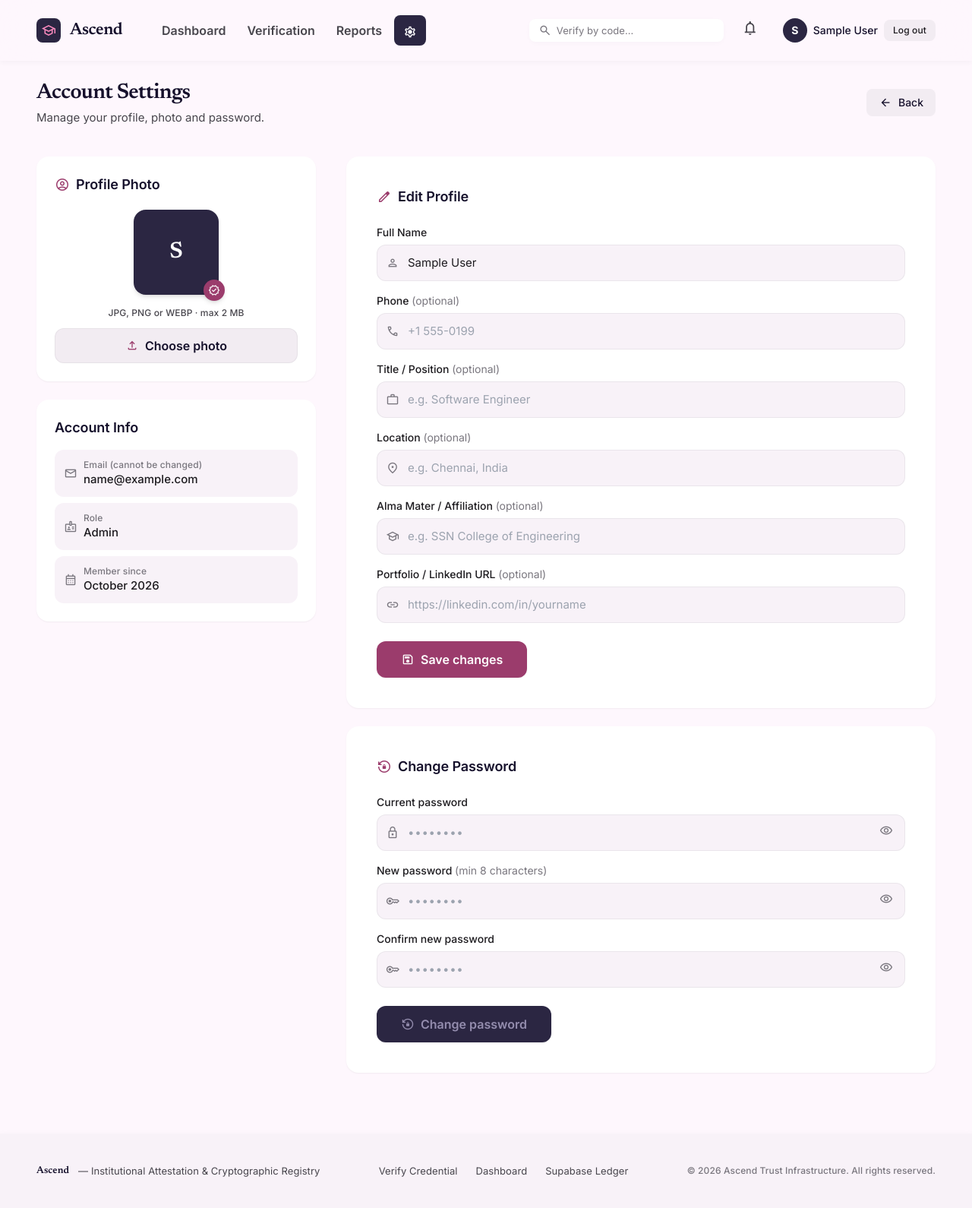
After one commit to manya512/Ascend, a Flask app: page /settings in a window 1280 px wide. The commit adds this page. Shown: the whole page at 76% size. Run offline with Flask 3, Linux system fonts and the light colour scheme; the visitor is signed in with stand-in values (Sample User, id 1); some libraries are stand-ins or nearby versions.

Commit message:
feat(profile): add profile settings, password change and photo upload

```diff
--- a/myapp/app.py
+++ b/myapp/app.py
@@ -1,8 +1,9 @@
 import qrcode
 import io
 import base64
-from flask import Flask, render_template, redirect, url_for, request, flash
+from flask import Flask, render_template, redirect, url_for, request, flash, Response, make_response
 from flask_login import LoginManager, login_user, logout_user, login_required, current_user
+from PIL import Image
 
 from config import Config
 from models import db, User, Certificate, IssuedCertificate, Notification
@@ -261,6 +262,119 @@ def update_profile():
     db.session.commit()
     flash('Profile updated successfully!')
     return redirect(url_for('dashboard'))
+
+
+# ── Settings (all roles) ────────────────────────────────────────────────────
+
+@app.route('/settings', methods=['GET', 'POST'])
+@login_required
+def settings():
+    if request.method == 'POST':
+        # Profile fields
+        name = request.form.get('name', '').strip()
+        if name:
+            current_user.name = name
+        current_user.phone = request.form.get('phone', '').strip() or None
+        current_user.job_title = request.form.get('job_title', '').strip() or None
+        current_user.location = request.form.get('location', '').strip() or None
+        current_user.alumni = request.form.get('alumni', '').strip() or None
+        current_user.portfolio_url = request.form.get('portfolio_url', '').strip() or None
+        current_user.is_profile_setup = True
+        db.session.commit()
+        flash('Profile updated successfully!')
+        return redirect(url_for('settings'))
+    return render_template('settings.html', user=current_user)
+
+
+@app.route('/settings/change-password', methods=['POST'])
+@login_required
+def change_password():
+    current_pw = request.form.get('current_password', '')
+    new_pw = request.form.get('new_password', '')
+    confirm_pw = request.form.get('confirm_password', '')
+
+    if not current_user.check_password(current_pw):
+        flash('Current password is incorrect.')
+        return redirect(url_for('settings'))
+    if len(new_pw) < 8:
+        flash('New password must be at least 8 characters.')
+        return redirect(url_for('settings'))
+    if new_pw != confirm_pw:
+        flash('New passwords do not match.')
+        return redirect(url_for('settings'))
+
+    current_user.set_password(new_pw)
+    db.session.commit()
+    flash('Password changed successfully!')
+    return redirect(url_for('settings'))
+
+
+@app.route('/settings/photo', methods=['POST'])
+@login_required
+def upload_photo():
+    file = request.files.get('photo')
+    if not file or file.filename == '':
+        flash('No file selected.')
+        return redirect(url_for('settings'))
+
+    ALLOWED_MIMETYPES = {'image/jpeg', 'image/png', 'image/webp'}
+    # Read into memory first to check size
+    data = file.read()
+    if len(data) > 2 * 1024 * 1024:
+        flash('File is too large. Maximum size is 2 MB.')
+        return redirect(url_for('settings'))
+
+    # Detect mimetype via Pillow
+    try:
+        img = Image.open(io.BytesIO(data))
+        fmt = img.format  # 'JPEG', 'PNG', 'WEBP'
+        mime_map = {'JPEG': 'image/jpeg', 'PNG': 'image/png', 'WEBP': 'image/webp'}
+        mimetype = mime_map.get(fmt)
+        if not mimetype:
+            flash('Only JPG, PNG, and WEBP images are accepted.')
+            return redirect(url_for('settings'))
+
+        # Crop to square then resize to 256x256
+        w, h = img.size
+        min_dim = min(w, h)
+        left = (w - min_dim) // 2
+        top = (h - min_dim) // 2
+        img = img.crop((left, top, left + min_dim, top + min_dim))
+        img = img.resize((256, 256), Image.LANCZOS)
+        img = img.convert('RGB')  # normalise WEBP/PNG with alpha
+        mimetype = 'image/jpeg'   # always save as JPEG to save space
+
+        buf = io.BytesIO()
+        img.save(buf, format='JPEG', quality=88)
+        current_user.profile_photo = buf.getvalue()
+        current_user.profile_photo_mimetype = 'image/jpeg'
+        db.session.commit()
+        flash('Profile photo updated!')
+    except Exception as e:
+        flash(f'Could not process image: {e}')
+
+    return redirect(url_for('settings'))
+
+
+@app.route('/settings/photo/remove', methods=['POST'])
+@login_required
+def remove_photo():
+    current_user.profile_photo = None
+    current_user.profile_photo_mimetype = None
+    db.session.commit()
+    flash('Profile photo removed.')
+    return redirect(url_for('settings'))
+
+
+@app.route('/profile-photo/<int:user_id>')
+def serve_profile_photo(user_id):
+    user = User.query.get_or_404(user_id)
+    if not user.profile_photo:
+        return redirect(url_for('static', filename='default_avatar.png'))
+    resp = make_response(user.profile_photo)
+    resp.headers['Content-Type'] = user.profile_photo_mimetype or 'image/jpeg'
+    resp.headers['Cache-Control'] = 'public, max-age=300'
+    return resp
 
 
 @app.route('/certificates/<int:issued_id>/claim', methods=['POST'])
--- a/myapp/models.py
+++ b/myapp/models.py
@@ -22,6 +22,8 @@ class User(db.Model, UserMixin):
     portfolio_url = db.Column(db.String(200))
     is_profile_setup = db.Column(db.Boolean, default=False)
     institution_id = db.Column(db.Integer, db.ForeignKey('users.id'), nullable=True)
+    profile_photo = db.Column(db.LargeBinary, nullable=True)
+    profile_photo_mimetype = db.Column(db.String(50), nullable=True)
 
     def set_password(self, password):
         self.password_hash = generate_password_hash(password)
--- a/myapp/templates/base.html
+++ b/myapp/templates/base.html
@@ -129,6 +129,10 @@
           {% if current_user.role in ['admin', 'institution', 'staff'] %}
           <a class="px-space-sm py-2 rounded-lg font-title-md text-title-md {% if request.endpoint == 'reports' %}bg-primary-container text-on-primary{% else %}text-on-surface-variant hover:bg-surface-container-high hover:text-on-surface{% endif %} transition-colors" href="{{ url_for('reports') }}">Reports</a>
           {% endif %}
+
+          <a class="px-space-sm py-2 rounded-lg font-title-md text-title-md {% if request.endpoint == 'settings' %}bg-primary-container text-on-primary{% else %}text-on-surface-variant hover:bg-surface-container-high hover:text-on-surface{% endif %} transition-colors" href="{{ url_for('settings') }}">
+            <span class="material-symbols-outlined text-[18px] align-middle">settings</span>
+          </a>
         </nav>
         {% endif %}
       </div>
@@ -146,6 +150,18 @@
         </a>
 
         <div class="flex items-center gap-2 pl-space-xs">
+          <!-- Photo avatar or initial letter -->
+          <a href="{{ url_for('settings') }}" class="flex-shrink-0 text-decoration-none" title="Settings">
+            {% if current_user.profile_photo %}
+              <img src="{{ url_for('serve_profile_photo', user_id=current_user.id) }}"
+                   alt="{{ current_user.name }}"
+                   class="w-8 h-8 rounded-full object-cover border border-outline-variant/40 shadow-sm">
+            {% else %}
+              <div class="w-8 h-8 rounded-full bg-primary-container flex items-center justify-center text-on-primary font-bold text-sm">
+                {{ current_user.name[:1]|upper }}
+              </div>
+            {% endif %}
+          </a>
           <span class="hidden md:inline font-label-md text-label-md font-medium text-primary">{{ current_user.name }}</span>
           <a href="{{ url_for('logout') }}" class="px-3 py-1.5 rounded-lg bg-surface-container hover:bg-surface-container-high text-on-surface font-label-sm text-label-sm transition-colors">Log out</a>
         </div>
--- /dev/null
+++ b/myapp/templates/settings.html
@@ -0,0 +1,287 @@
+{% extends "base.html" %}
+
+{% block title %}Settings — Ascend{% endblock %}
+
+{% block content %}
+<div class="flex flex-col w-full px-margin-mobile md:px-margin py-space-lg gap-space-xl pb-space-xl">
+
+  <!-- Page Header -->
+  <div class="flex flex-col sm:flex-row sm:items-center justify-between gap-space-md">
+    <div>
+      <h1 class="font-headline-md text-headline-md text-primary tracking-tight">Account Settings</h1>
+      <p class="font-body-md text-body-md text-on-surface-variant mt-1">Manage your profile, photo and password.</p>
+    </div>
+    <a href="{{ url_for('public_profile', user_id=user.id) if user.role == 'member' else url_for('dashboard') }}"
+       class="inline-flex items-center gap-2 px-4 py-2 rounded-lg bg-surface-container text-primary font-label-md text-label-md hover:bg-surface-container-high transition-colors text-decoration-none">
+      <span class="material-symbols-outlined text-[18px]">arrow_back</span>
+      <span>Back</span>
+    </a>
+  </div>
+
+  <div class="grid grid-cols-1 xl:grid-cols-3 gap-space-xl items-start">
+
+    <!-- LEFT: Photo + Identity -->
+    <div class="flex flex-col gap-space-lg">
+
+      <!-- Profile Photo Card -->
+      <section class="bg-surface-container-lowest rounded-2xl shadow-sm p-space-lg flex flex-col gap-space-md">
+        <div class="flex items-center gap-2 mb-1">
+          <span class="material-symbols-outlined text-secondary text-[20px]">account_circle</span>
+          <h2 class="font-title-lg text-title-lg text-primary">Profile Photo</h2>
+        </div>
+
+        <!-- Current avatar -->
+        <div class="flex flex-col items-center gap-space-md">
+          <div class="relative">
+            {% if user.profile_photo %}
+              <img src="{{ url_for('serve_profile_photo', user_id=user.id) }}"
+                   alt="Profile photo"
+                   class="w-28 h-28 rounded-2xl object-cover shadow-md border-2 border-outline-variant/30"
+                   id="photo-preview">
+            {% else %}
+              <div class="w-28 h-28 rounded-2xl bg-primary-container flex items-center justify-center text-white font-headline-lg font-bold text-3xl shadow-md" id="avatar-initial">
+                {{ user.name[:1]|upper }}
+              </div>
+              <img src="" alt="" class="w-28 h-28 rounded-2xl object-cover shadow-md border-2 border-outline-variant/30 hidden" id="photo-preview">
+            {% endif %}
+            <div class="absolute -bottom-2 -right-2 bg-secondary text-on-secondary w-7 h-7 rounded-full flex items-center justify-center shadow-md">
+              <span class="material-symbols-outlined text-[16px]">verified</span>
+            </div>
+          </div>
+
+          <!-- Upload form -->
+          <form action="{{ url_for('upload_photo') }}" method="POST" enctype="multipart/form-data" class="w-full flex flex-col gap-space-sm">
+            <label class="font-label-sm text-label-sm text-on-surface-variant text-center">JPG, PNG or WEBP · max 2 MB</label>
+            <label for="photo-input" class="w-full flex items-center justify-center gap-2 py-2.5 px-4 rounded-xl bg-surface-container hover:bg-surface-container-high text-primary font-title-md text-title-md cursor-pointer transition-colors border border-outline-variant/30">
+              <span class="material-symbols-outlined text-[18px] text-secondary">upload</span>
+              <span>Choose photo</span>
+            </label>
+            <input type="file" id="photo-input" name="photo" accept=".jpg,.jpeg,.png,.webp,image/jpeg,image/png,image/webp" class="sr-only" onchange="previewPhoto(this)">
+            <button type="submit" id="upload-btn" class="hidden w-full py-2.5 px-4 rounded-xl bg-secondary text-on-secondary font-title-md text-title-md hover:bg-on-secondary-container transition-colors flex items-center justify-center gap-2">
+              <span class="material-symbols-outlined text-[18px]">cloud_upload</span>
+              <span>Upload photo</span>
+            </button>
+          </form>
+
+          {% if user.profile_photo %}
+          <form action="{{ url_for('remove_photo') }}" method="POST" class="w-full">
+            <button type="submit" class="w-full py-2 px-4 rounded-xl border border-error/40 text-error font-label-md text-label-md hover:bg-error-container transition-colors flex items-center justify-center gap-1.5">
+              <span class="material-symbols-outlined text-[16px]">delete</span>
+              <span>Remove photo</span>
+            </button>
+          </form>
+          {% endif %}
+        </div>
+      </section>
+
+      <!-- Account Info (read-only) -->
+      <section class="bg-surface-container-lowest rounded-2xl shadow-sm p-space-lg flex flex-col gap-space-sm">
+        <h2 class="font-title-lg text-title-lg text-primary mb-1">Account Info</h2>
+        <div class="flex flex-col gap-2">
+          <div class="flex items-center gap-2 p-3 rounded-xl bg-surface-container-low">
+            <span class="material-symbols-outlined text-[18px] text-outline">mail</span>
+            <div class="flex flex-col">
+              <span class="font-label-sm text-label-sm text-outline">Email (cannot be changed)</span>
+              <span class="font-body-md text-body-md text-on-surface font-medium">{{ user.email }}</span>
+            </div>
+          </div>
+          <div class="flex items-center gap-2 p-3 rounded-xl bg-surface-container-low">
+            <span class="material-symbols-outlined text-[18px] text-outline">badge</span>
+            <div class="flex flex-col">
+              <span class="font-label-sm text-label-sm text-outline">Role</span>
+              <span class="font-body-md text-body-md text-on-surface font-medium capitalize">{{ user.role }}</span>
+            </div>
+          </div>
+          <div class="flex items-center gap-2 p-3 rounded-xl bg-surface-container-low">
+            <span class="material-symbols-outlined text-[18px] text-outline">calendar_month</span>
+            <div class="flex flex-col">
+              <span class="font-label-sm text-label-sm text-outline">Member since</span>
+              <span class="font-body-md text-body-md text-on-surface font-medium">{{ user.created_at.strftime('%B %Y') if user.created_at else '—' }}</span>
+            </div>
+          </div>
+        </div>
+      </section>
+    </div>
+
+    <!-- RIGHT: Edit Profile + Password -->
+    <div class="xl:col-span-2 flex flex-col gap-space-lg">
+
+      <!-- Edit Profile Form -->
+      <section class="bg-surface-container-lowest rounded-2xl shadow-sm p-space-lg md:p-space-xl">
+        <div class="flex items-center gap-2 mb-space-lg">
+          <span class="material-symbols-outlined text-secondary text-[20px]">edit</span>
+          <h2 class="font-title-lg text-title-lg text-primary">Edit Profile</h2>
+        </div>
+
+        <form action="{{ url_for('settings') }}" method="POST" class="flex flex-col gap-space-md">
+          <!-- Name -->
+          <div class="flex flex-col gap-1.5">
+            <label class="font-label-md text-label-md text-on-surface" for="s-name">
+              {% if user.role == 'institution' %}Institution Name{% else %}Full Name{% endif %}
+            </label>
+            <div class="relative">
+              <span class="material-symbols-outlined absolute left-3 top-1/2 -translate-y-1/2 text-[18px] text-outline pointer-events-none">{% if user.role == 'institution' %}account_balance{% else %}person{% endif %}</span>
+              <input type="text" id="s-name" name="name" value="{{ user.name }}" required
+                     class="w-full pl-10 pr-4 py-3 rounded-xl bg-surface-container-low text-on-surface font-body-md text-body-md focus:outline-none focus:ring-2 focus:ring-secondary/40 border border-outline-variant/30">
+            </div>
+          </div>
+
+          <!-- Phone -->
+          <div class="flex flex-col gap-1.5">
+            <label class="font-label-md text-label-md text-on-surface" for="s-phone">Phone <span class="text-outline font-normal">(optional)</span></label>
+            <div class="relative">
+              <span class="material-symbols-outlined absolute left-3 top-1/2 -translate-y-1/2 text-[18px] text-outline pointer-events-none">phone</span>
+              <input type="tel" id="s-phone" name="phone" value="{{ user.phone or '' }}"
+                     class="w-full pl-10 pr-4 py-3 rounded-xl bg-surface-container-low text-on-surface font-body-md text-body-md focus:outline-none focus:ring-2 focus:ring-secondary/40 border border-outline-variant/30"
+                     placeholder="+1 555-0199">
+            </div>
+          </div>
+
+          <!-- Job Title -->
+          <div class="flex flex-col gap-1.5">
+            <label class="font-label-md text-label-md text-on-surface" for="s-job">Title / Position <span class="text-outline font-normal">(optional)</span></label>
+            <div class="relative">
+              <span class="material-symbols-outlined absolute left-3 top-1/2 -translate-y-1/2 text-[18px] text-outline pointer-events-none">work</span>
+              <input type="text" id="s-job" name="job_title" value="{{ user.job_title or '' }}"
+                     class="w-full pl-10 pr-4 py-3 rounded-xl bg-surface-container-low text-on-surface font-body-md text-body-md focus:outline-none focus:ring-2 focus:ring-secondary/40 border border-outline-variant/30"
+                     placeholder="e.g. Software Engineer">
+            </div>
+          </div>
+
+          <!-- Location -->
+          <div class="flex flex-col gap-1.5">
+            <label class="font-label-md text-label-md text-on-surface" for="s-loc">Location <span class="text-outline font-normal">(optional)</span></label>
+            <div class="relative">
+              <span class="material-symbols-outlined absolute left-3 top-1/2 -translate-y-1/2 text-[18px] text-outline pointer-events-none">location_on</span>
+              <input type="text" id="s-loc" name="location" value="{{ user.location or '' }}"
+                     class="w-full pl-10 pr-4 py-3 rounded-xl bg-surface-container-low text-on-surface font-body-md text-body-md focus:outline-none focus:ring-2 focus:ring-secondary/40 border border-outline-variant/30"
+                     placeholder="e.g. Chennai, India">
+            </div>
+          </div>
+
+          <!-- Alumni / Affiliation -->
+          <div class="flex flex-col gap-1.5">
+            <label class="font-label-md text-label-md text-on-surface" for="s-alumni">Alma Mater / Affiliation <span class="text-outline font-normal">(optional)</span></label>
+            <div class="relative">
+              <span class="material-symbols-outlined absolute left-3 top-1/2 -translate-y-1/2 text-[18px] text-outline pointer-events-none">school</span>
+              <input type="text" id="s-alumni" name="alumni" value="{{ user.alumni or '' }}"
+                     class="w-full pl-10 pr-4 py-3 rounded-xl bg-surface-container-low text-on-surface font-body-md text-body-md focus:outline-none focus:ring-2 focus:ring-secondary/40 border border-outline-variant/30"
+                     placeholder="e.g. SSN College of Engineering">
+            </div>
+          </div>
+
+          <!-- Portfolio URL -->
+          <div class="flex flex-col gap-1.5">
+            <label class="font-label-md text-label-md text-on-surface" for="s-portfolio">Portfolio / LinkedIn URL <span class="text-outline font-normal">(optional)</span></label>
+            <div class="relative">
+              <span class="material-symbols-outlined absolute left-3 top-1/2 -translate-y-1/2 text-[18px] text-outline pointer-events-none">link</span>
+              <input type="url" id="s-portfolio" name="portfolio_url" value="{{ user.portfolio_url or '' }}"
+                     class="w-full pl-10 pr-4 py-3 rounded-xl bg-surface-container-low text-on-surface font-body-md text-body-md focus:outline-none focus:ring-2 focus:ring-secondary/40 border border-outline-variant/30"
+                     placeholder="https://linkedin.com/in/yourname">
+            </div>
+          </div>
+
+          <div class="pt-2">
+            <button type="submit"
+                    class="w-full sm:w-auto px-8 py-3 rounded-xl bg-secondary text-on-secondary font-title-md text-title-md hover:bg-on-secondary-container transition-all shadow-sm flex items-center justify-center gap-2">
+              <span class="material-symbols-outlined text-[18px]">save</span>
+              <span>Save changes</span>
+            </button>
+          </div>
+        </form>
+      </section>
+
+      <!-- Change Password Form -->
+      <section class="bg-surface-container-lowest rounded-2xl shadow-sm p-space-lg md:p-space-xl">
+        <div class="flex items-center gap-2 mb-space-lg">
+          <span class="material-symbols-outlined text-secondary text-[20px]">lock_reset</span>
+          <h2 class="font-title-lg text-title-lg text-primary">Change Password</h2>
+        </div>
+
+        <form action="{{ url_for('change_password') }}" method="POST" class="flex flex-col gap-space-md">
+          <!-- Current password -->
+          <div class="flex flex-col gap-1.5">
+            <label class="font-label-md text-label-md text-on-surface" for="cp-current">Current password</label>
+            <div class="relative">
+              <span class="material-symbols-outlined absolute left-3 top-1/2 -translate-y-1/2 text-[18px] text-outline pointer-events-none">lock</span>
+              <input type="password" id="cp-current" name="current_password" required autocomplete="current-password"
+                     class="w-full pl-10 pr-11 py-3 rounded-xl bg-surface-container-low text-on-surface font-body-md text-body-md tracking-wider focus:outline-none focus:ring-2 focus:ring-secondary/40 border border-outline-variant/30"
+                     placeholder="••••••••">
+              <button type="button" onclick="togglePwd('cp-current', this)" class="absolute right-3 top-1/2 -translate-y-1/2 text-outline hover:text-primary transition-colors p-1">
+                <span class="material-symbols-outlined text-[18px]">visibility</span>
+              </button>
+            </div>
+          </div>
+
+          <!-- New password -->
+          <div class="flex flex-col gap-1.5">
+            <label class="font-label-md text-label-md text-on-surface" for="cp-new">New password <span class="text-outline font-normal">(min 8 characters)</span></label>
+            <div class="relative">
+              <span class="material-symbols-outlined absolute left-3 top-1/2 -translate-y-1/2 text-[18px] text-outline pointer-events-none">key</span>
+              <input type="password" id="cp-new" name="new_password" required minlength="8" autocomplete="new-password"
+                     class="w-full pl-10 pr-11 py-3 rounded-xl bg-surface-container-low text-on-surface font-body-md text-body-md tracking-wider focus:outline-none focus:ring-2 focus:ring-secondary/40 border border-outline-variant/30"
+                     placeholder="••••••••">
+              <button type="button" onclick="togglePwd('cp-new', this)" class="absolute right-3 top-1/2 -translate-y-1/2 text-outline hover:text-primary transition-colors p-1">
+                <span class="material-symbols-outlined text-[18px]">visibility</span>
+              </button>
+            </div>
+          </div>
+
+          <!-- Confirm new password -->
+          <div class="flex flex-col gap-1.5">
+            <label class="font-label-md text-label-md text-on-surface" for="cp-confirm">Confirm new password</label>
+            <div class="relative">
+              <span class="material-symbols-outlined absolute left-3 top-1/2 -translate-y-1/2 text-[18px] text-outline pointer-events-none">key</span>
+              <input type="password" id="cp-confirm" name="confirm_password" required minlength="8" autocomplete="new-password"
+                     class="w-full pl-10 pr-11 py-3 rounded-xl bg-surface-container-low text-on-surface font-body-md text-body-md tracking-wider focus:outline-none focus:ring-2 focus:ring-secondary/40 border border-outline-variant/30"
+                     placeholder="••••••••">
+              <button type="button" onclick="togglePwd('cp-confirm', this)" class="absolute right-3 top-1/2 -translate-y-1/2 text-outline hover:text-primary transition-colors p-1">
+                <span class="material-symbols-outlined text-[18px]">visibility</span>
+              </button>
+            </div>
+          </div>
+
+          <div class="pt-2">
+            <button type="submit"
+                    class="w-full sm:w-auto px-8 py-3 rounded-xl bg-primary-container text-on-primary-container font-title-md text-title-md hover:bg-primary hover:text-on-primary transition-all shadow-sm flex items-center justify-center gap-2">
+              <span class="material-symbols-outlined text-[18px]">lock_reset</span>
+              <span>Change password</span>
+            </button>
+          </div>
+        </form>
+      </section>
+
+    </div>
+  </div>
+</div>
+
+<script>
+  function togglePwd(fieldId, btn) {
+    const f = document.getElementById(fieldId);
+    const icon = btn.querySelector('.material-symbols-outlined');
+    if (f.type === 'password') {
+      f.type = 'text';
+      icon.textContent = 'visibility_off';
+    } else {
+      f.type = 'password';
+      icon.textContent = 'visibility';
+    }
+  }
+
+  function previewPhoto(input) {
+    const btn = document.getElementById('upload-btn');
+    const preview = document.getElementById('photo-preview');
+    const initial = document.getElementById('avatar-initial');
+    if (input.files && input.files[0]) {
+      const reader = new FileReader();
+      reader.onload = e => {
+        preview.src = e.target.result;
+        preview.classList.remove('hidden');
+        if (initial) initial.classList.add('hidden');
+        btn.classList.remove('hidden');
+      };
+      reader.readAsDataURL(input.files[0]);
+    }
+  }
+</script>
+{% endblock %}
```
Also changed, not shown: myapp/templates/profile.html (+23 -5 lines).
